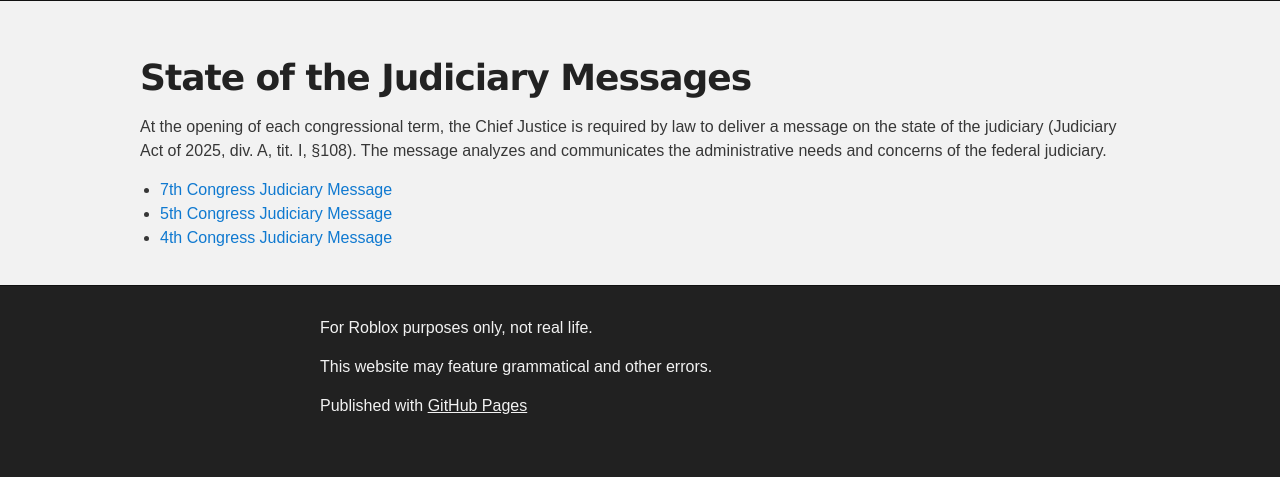
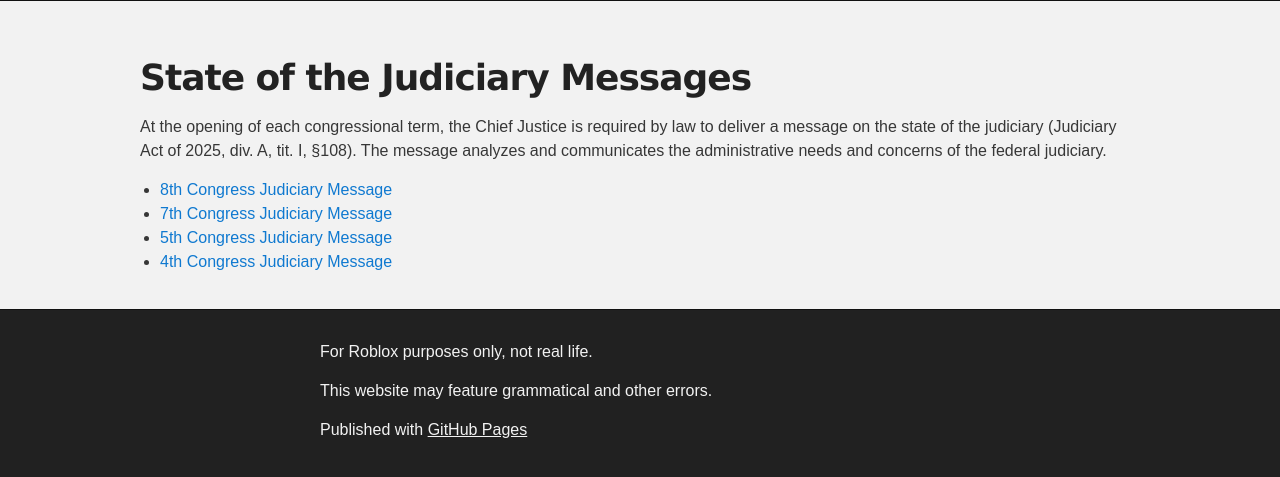
Before and after one commit to supremecourtrblx/supremecourtrblx.github.io, a Jekyll site: the page built from judiciarymessages.md, in a window 1280 px wide. Shown: the part 557-1034 px from the top of the page. Built offline with Jekyll 4.4.1, drawn with Linux system fonts in a browser that asks for light colours; our own code applies the rules of GitHub Pages for plain Markdown files; before the commit the page ends 1010 px from its top, so only the background shows below that.

Commit message:
Update judiciarymessages.md

```diff
--- a/judiciarymessages.md
+++ b/judiciarymessages.md
@@ -6,6 +6,7 @@ layout: default
 
 At the opening of each congressional term, the Chief Justice is required by law to deliver a message on the state of the judiciary (Judiciary Act of 2025, div. A, tit. I, §108). The message analyzes and communicates the administrative needs and concerns of the federal judiciary.
 
+- [8th Congress Judiciary Message](/publicinfo/judiciarymessages/8thcongress-judiciarymessage.pdf)
 - [7th Congress Judiciary Message](/publicinfo/judiciarymessages//7thcongress-judiciarymessage.pdf)
 - [5th Congress Judiciary Message](/publicinfo/judiciarymessages/5thcongress-judiciarymessage.pdf)
 - [4th Congress Judiciary Message](/publicinfo/judiciarymessages/4thcongress-judiciarymessage.pdf)
```
